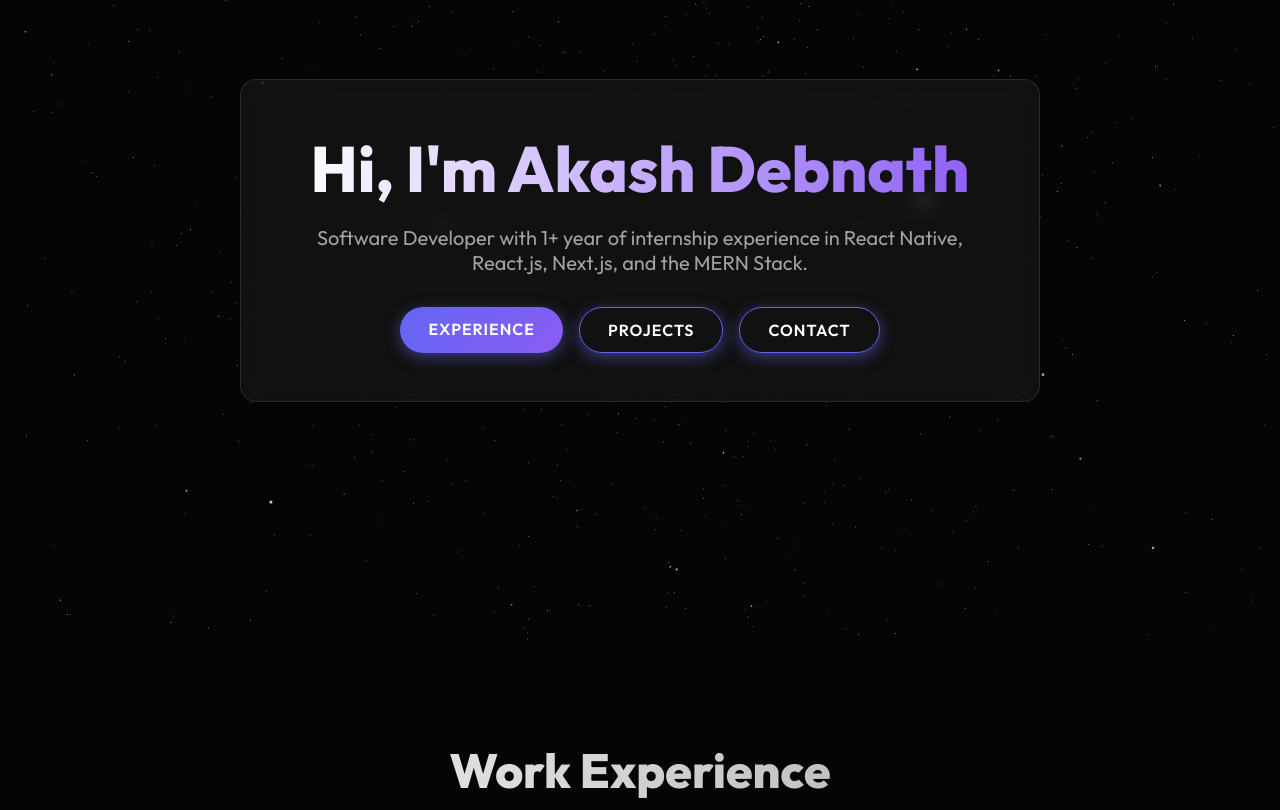
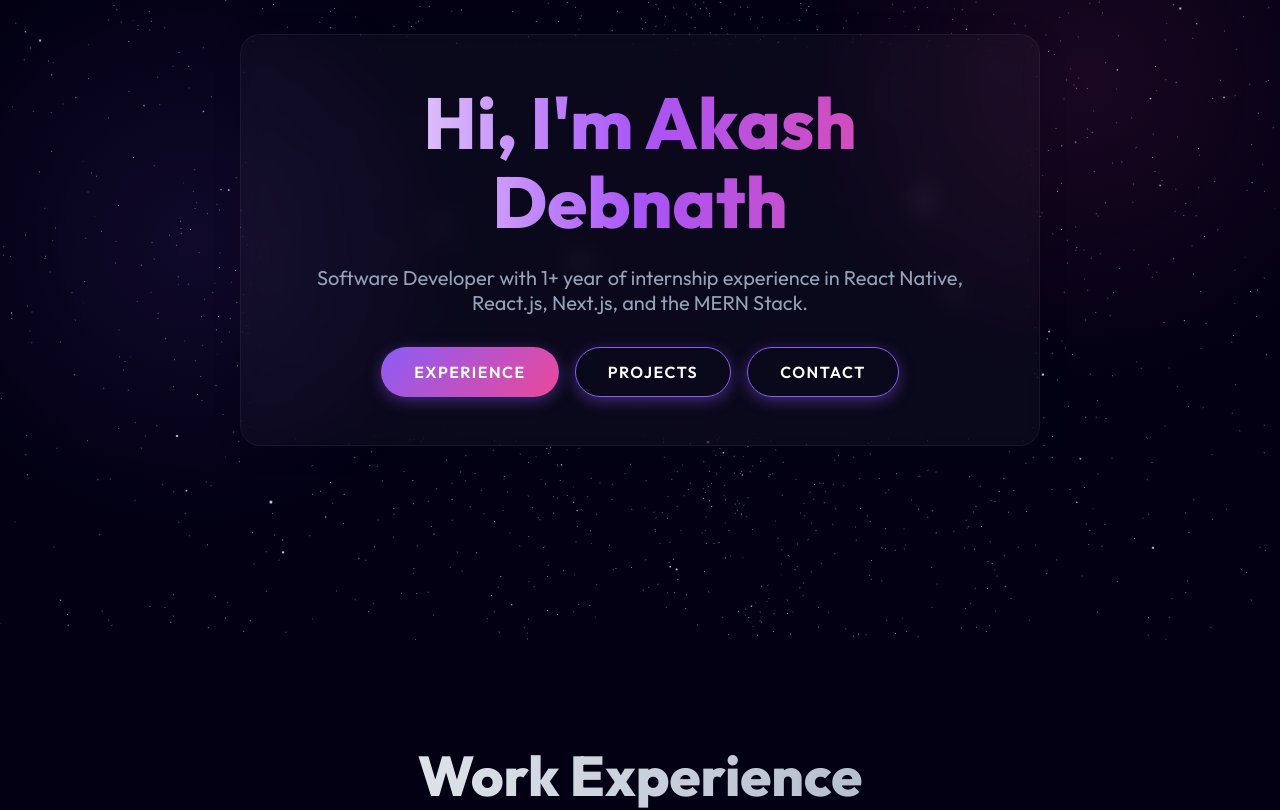
Before and after one commit to mahaakash11x/akash-portfolio, a Next.js app: page / in a window 1280 px wide. Shown: the part 160-970 px from the top of the page. Built offline with nearby package versions, Linux system fonts and the light colour scheme.

Commit message:
changed the content and delete the page.modify.css

```diff
--- a/src/app/globals.css
+++ b/src/app/globals.css
@@ -1,11 +1,12 @@
 @import url('https://fonts.googleapis.com/css2?family=Outfit:wght@300;400;600;800&display=swap');
 
 :root {
-  --bg-color: #050505;
+  --bg-color: #030014;
   --text-primary: #ffffff;
-  --text-secondary: #a3a3a3;
-  --accent-color: #6366f1;
-  --accent-glow: rgba(99, 102, 241, 0.5);
+  --text-secondary: #94a3b8;
+  --accent-color: #8b5cf6;
+  --accent-secondary: #ec4899;
+  --accent-glow: rgba(139, 92, 246, 0.4);
 }
 
 * {
@@ -24,6 +25,20 @@ body {
   scroll-behavior: smooth;
 }
 
+/* Subtle background radial gradient */
+body::before {
+  content: "";
+  position: fixed;
+  top: 0;
+  left: 0;
+  width: 100vw;
+  height: 100vh;
+  background: radial-gradient(circle at 15% 50%, rgba(139, 92, 246, 0.1), transparent 25%),
+              radial-gradient(circle at 85% 30%, rgba(236, 72, 153, 0.1), transparent 25%);
+  z-index: 0;
+  pointer-events: none;
+}
+
 a {
   color: inherit;
   text-decoration: none;
@@ -31,35 +46,78 @@ a {
 }
 
 a:hover {
-  color: var(--accent-color);
+  color: var(--accent-secondary);
+}
+
+@keyframes fadeInUp {
+  from {
+    opacity: 0;
+    transform: translateY(30px);
+  }
+  to {
+    opacity: 1;
+    transform: translateY(0);
+  }
 }
 
 .glass-panel {
-  background: rgba(255, 255, 255, 0.05);
-  backdrop-filter: blur(10px);
-  border: 1px solid rgba(255, 255, 255, 0.1);
-  border-radius: 16px;
+  background: rgba(255, 255, 255, 0.03);
+  backdrop-filter: blur(12px);
+  -webkit-backdrop-filter: blur(12px);
+  border: 1px solid rgba(255, 255, 255, 0.05);
+  border-radius: 20px;
+  box-shadow: 0 4px 30px rgba(0, 0, 0, 0.1);
+  transition: transform 0.4s cubic-bezier(0.175, 0.885, 0.32, 1.275), box-shadow 0.4s ease, border-color 0.4s ease;
+  animation: fadeInUp 0.8s ease-out forwards;
+}
+
+.glass-panel:hover {
+  transform: translateY(-8px);
+  border-color: rgba(139, 92, 246, 0.3);
+  box-shadow: 0 10px 40px rgba(139, 92, 246, 0.15);
 }
 
 .btn {
-  display: inline-block;
-  padding: 12px 28px;
+  display: inline-flex;
+  align-items: center;
+  justify-content: center;
+  padding: 14px 32px;
   border-radius: 30px;
-  background: linear-gradient(135deg, var(--accent-color), #8b5cf6);
+  background: linear-gradient(135deg, var(--accent-color), var(--accent-secondary));
   color: white;
   font-weight: 600;
   text-transform: uppercase;
-  letter-spacing: 1px;
-  transition: all 0.3s ease;
+  letter-spacing: 1.5px;
+  transition: all 0.4s cubic-bezier(0.175, 0.885, 0.32, 1.275);
   box-shadow: 0 4px 15px var(--accent-glow);
   cursor: pointer;
-  border: none;
+  border: 1px solid transparent;
+  position: relative;
+  overflow: hidden;
+}
+
+.btn::after {
+  content: '';
+  position: absolute;
+  top: 0;
+  left: 0;
+  width: 100%;
+  height: 100%;
+  background: linear-gradient(135deg, var(--accent-secondary), var(--accent-color));
+  opacity: 0;
+  transition: opacity 0.4s ease;
+  z-index: -1;
 }
 
 .btn:hover {
-  transform: translateY(-2px);
-  box-shadow: 0 6px 20px rgba(139, 92, 246, 0.6);
+  transform: translateY(-3px) scale(1.02);
+  box-shadow: 0 8px 25px rgba(236, 72, 153, 0.4);
   color: white;
+  border-color: rgba(255, 255, 255, 0.2);
+}
+
+.btn:hover::after {
+  opacity: 1;
 }
 
 .section {
@@ -73,34 +131,35 @@ a:hover {
 }
 
 .section-title {
-  font-size: 3rem;
+  font-size: 3.5rem;
   font-weight: 800;
-  margin-bottom: 2rem;
-  background: linear-gradient(to right, #fff, #a3a3a3);
+  margin-bottom: 3rem;
+  background: linear-gradient(to right, #ffffff, #94a3b8);
   -webkit-background-clip: text;
   -webkit-text-fill-color: transparent;
 }
 
 .hero-title {
-  font-size: 4rem;
+  font-size: 4.5rem;
   font-weight: 800;
-  margin-bottom: 1rem;
-  background: linear-gradient(to right, #ffffff, #8b5cf6);
+  margin-bottom: 1.5rem;
+  background: linear-gradient(to right, #ffffff, #a855f7, #ec4899);
   -webkit-background-clip: text;
   -webkit-text-fill-color: transparent;
+  line-height: 1.1;
 }
 
 @media (max-width: 768px) {
   .hero-title {
+    font-size: 2.8rem;
+  }
+
+  .section-title {
     font-size: 2.5rem;
   }
 
-  .section-title {
-    font-size: 2.2rem;
-  }
-
   .section {
-    padding: 60px 5%;
+    padding: 80px 5%;
   }
 
   .glass-panel {
@@ -108,7 +167,7 @@ a:hover {
   }
 
   .btn {
-    padding: 10px 20px;
+    padding: 12px 24px;
     font-size: 0.9rem;
   }
 }
--- a/src/app/page.tsx
+++ b/src/app/page.tsx
@@ -23,7 +23,7 @@ export default function Home() {
       </section>
 
       {/* Experience Section */}
-      <section className="section" id="experience" style={{ background: 'rgba(5, 5, 5, 0.8)' }}>
+      <section className="section" id="experience">
         <h2 className="section-title" style={{ textAlign: 'center' }}>Work Experience</h2>
         <div style={{ display: 'flex', flexDirection: 'column', gap: '2rem', maxWidth: '1000px', margin: '0 auto', width: '100%' }}>
 
@@ -83,23 +83,29 @@ export default function Home() {
           </div>
 
           <div className="glass-panel" style={{ padding: '2rem', display: 'flex', flexDirection: 'column', gap: '1rem' }}>
-            <h3 style={{ fontSize: '1.5rem', fontWeight: 600 }}>AllRounder & Biyeco</h3>
+            <h3 style={{ fontSize: '1.5rem', fontWeight: 600 }}>AllRounder</h3>
             <p style={{ color: 'var(--accent-color)', fontSize: '0.9rem' }}>React Native, TypeScript</p>
-            <p style={{ color: 'var(--text-secondary)' }}>Social Media and Matchmaking mobile applications with interactive UI elements and navigation workflows.</p>
+            <p style={{ color: 'var(--text-secondary)' }}>Social Media mobile application with interactive UI elements and navigation workflows.</p>
+          </div>
+
+          <div className="glass-panel" style={{ padding: '2rem', display: 'flex', flexDirection: 'column', gap: '1rem' }}>
+            <h3 style={{ fontSize: '1.5rem', fontWeight: 600 }}>Biyeco</h3>
+            <p style={{ color: 'var(--accent-color)', fontSize: '0.9rem' }}>React Native, TypeScript</p>
+            <p style={{ color: 'var(--text-secondary)' }}>Matchmaking mobile application with interactive UI elements and navigation workflows.</p>
           </div>
 
         </div>
       </section>
 
       {/* Skills Section */}
-      <section className="section" id="skills" style={{ background: 'rgba(5, 5, 5, 0.8)' }}>
+      <section className="section" id="skills">
         <h2 className="section-title" style={{ textAlign: 'center' }}>Skills & Education</h2>
         <div style={{ display: 'grid', gridTemplateColumns: 'repeat(auto-fit, minmax(400px, 1fr))', gap: '2rem', maxWidth: '1200px', margin: '0 auto', width: '100%' }}>
 
           <div className="glass-panel" style={{ padding: '2rem' }}>
             <h3 style={{ fontSize: '1.5rem', fontWeight: 600, marginBottom: '1rem', color: 'var(--accent-color)' }}>Technical Skills</h3>
             <ul style={{ color: 'var(--text-secondary)', listStylePosition: 'inside', lineHeight: '1.8' }}>
-              <li><strong>Frontend:</strong> React Native, React.js, Next.js, TypeScript, Tailwind CSS</li>
+              <li><strong>Frontend & Mobile Development:</strong> React Native, React.js, Next.js, TypeScript, Tailwind CSS</li>
               <li><strong>Backend & DB:</strong> Node.js, Express.js, MySQL, MongoDB, Prisma</li>
               <li><strong>Other:</strong> SAPUI5, SAP Fiori, Git, Postman, Android Studio</li>
               <li><strong>Languages:</strong> JavaScript, C, C++, Java</li>
--- a/src/components/ThreeScene.tsx
+++ b/src/components/ThreeScene.tsx
@@ -9,8 +9,15 @@ import * as random from 'maath/random/dist/maath-random.esm';
 
 function StarBackground(props: React.ComponentProps<typeof Points>) {
   const ref = useRef<THREE.Points>(null);
-  // Generate 5000 random points in a sphere
-  const sphere = random.inSphere(new Float32Array(5000), { radius: 1.5 });
+  // Generate random points in a sphere
+  const sphere = random.inSphere(new Float32Array(5000 * 3), { radius: 1.5 });
+
+  // Safety check to remove any NaN values that might be generated by the library
+  for (let i = 0; i < sphere.length; i++) {
+    if (Number.isNaN(sphere[i])) {
+      sphere[i] = 0;
+    }
+  }
 
   useFrame((state, delta) => {
     if (ref.current) {
```
Also changed, not shown: src/app/page.module.css (deleted, +0 -142 lines).
